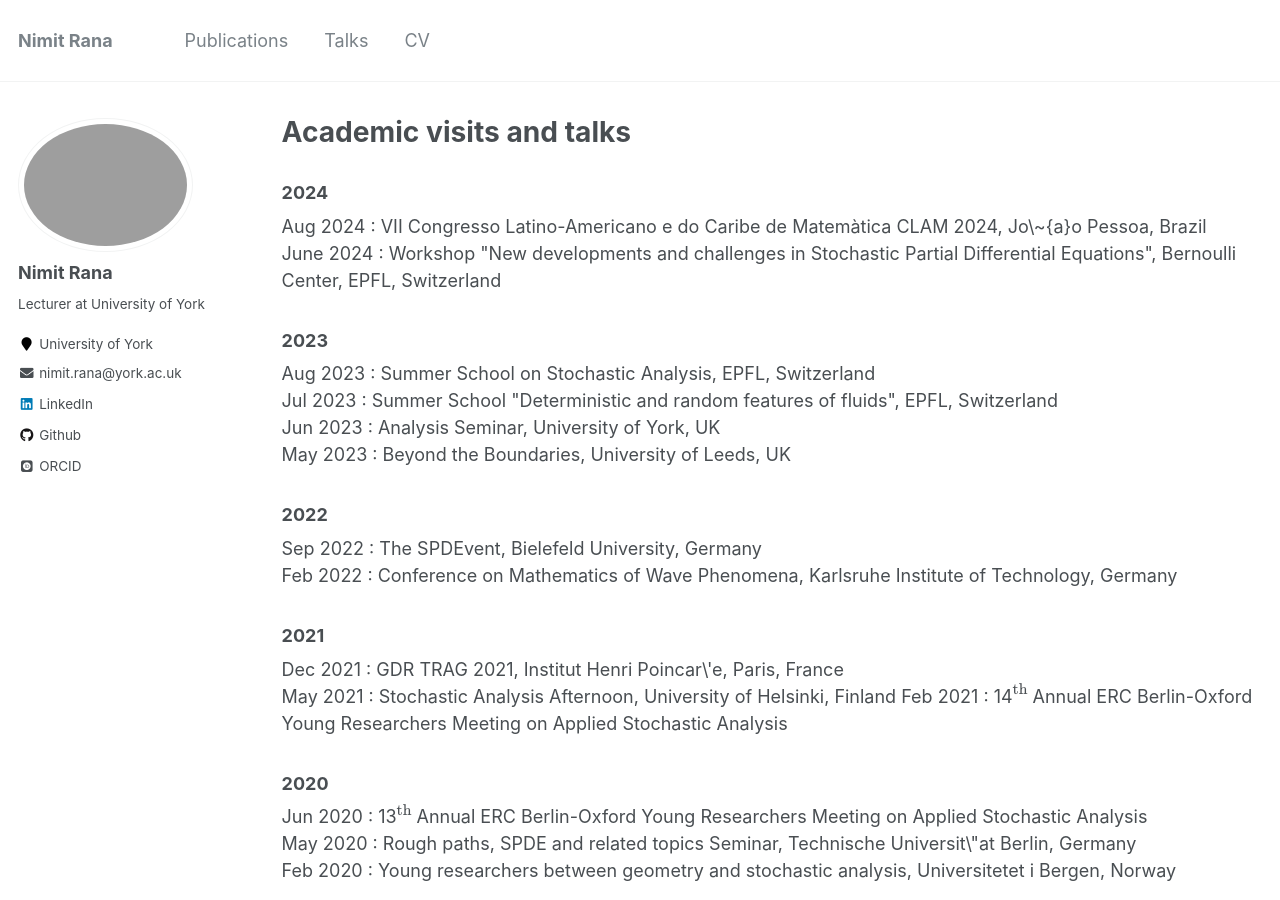
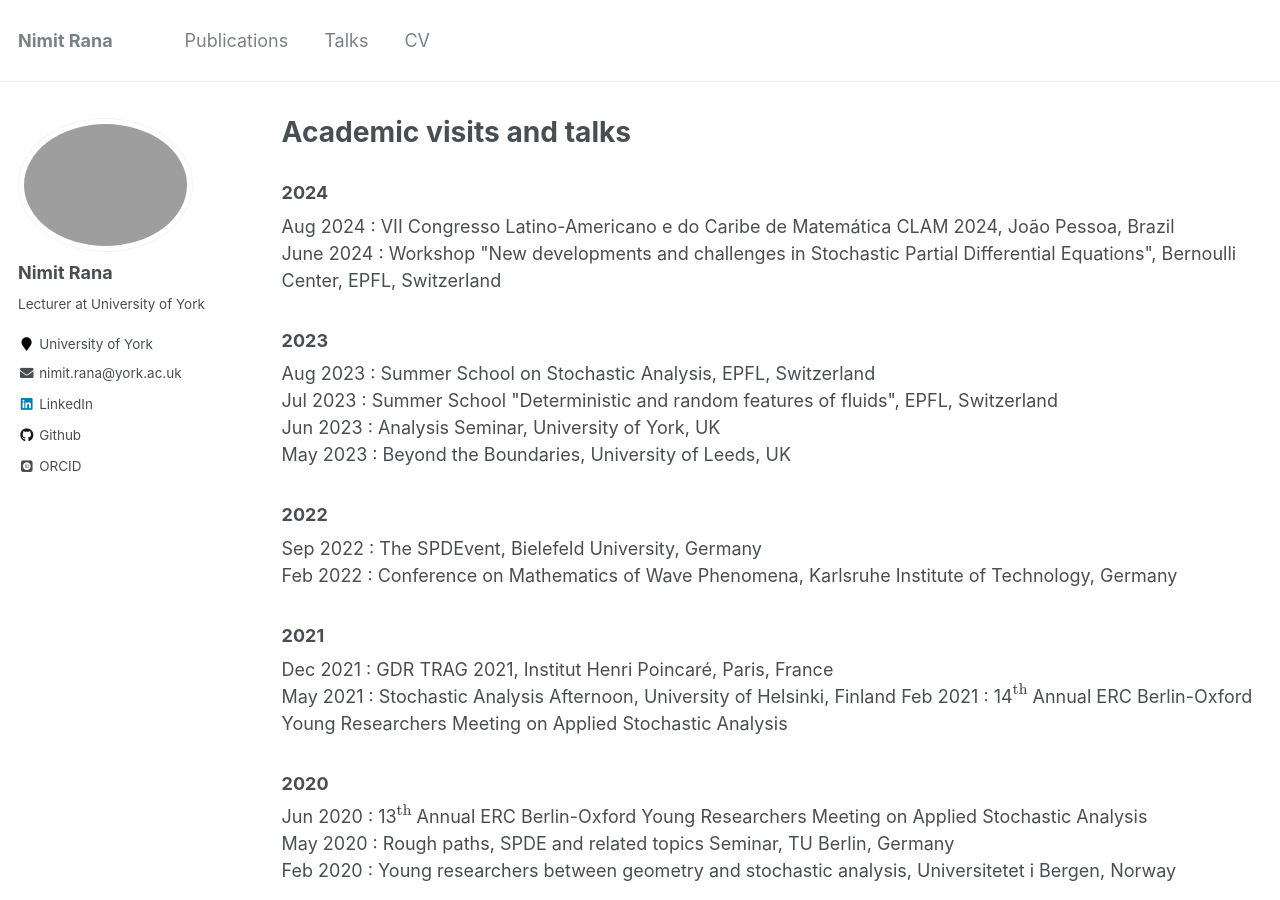
Before and after one commit to rananimit/rananimit.github.io, a Jekyll site: the page built from _pages/talks.html, in a window 1280 px wide and 900 px high. Built offline with Jekyll 4.4.1, drawn with Linux system fonts in a browser that asks for light colours; some web fonts are replaced; formulas are drawn with MathJax 3.

Commit message:
Update talks.html

```diff
--- a/_pages/talks.html
+++ b/_pages/talks.html
@@ -24,14 +24,14 @@ Feb 2022 : Conference on Mathematics of Wave Phenomena, Karlsruhe Institute of T
 <h3>
     <span style="font-weight: bold;">2021</span>
 </h3>
-Dec 2021 : GDR TRAG 2021, Institut Henri Poincar\'e, Paris, France<br>
+Dec 2021 : GDR TRAG 2021, Institut Henri Poincar&eacute, Paris, France<br>
 May 2021 : Stochastic Analysis Afternoon, University of Helsinki, Finland
 Feb 2021 : 14$^{\textrm{th}}$ Annual ERC Berlin-Oxford Young Researchers Meeting on Applied Stochastic Analysis<br>
 <h3>
     <span style="font-weight: bold;">2020</span>
 </h3>
 Jun 2020 : 13$^{\textrm{th}}$ Annual ERC Berlin-Oxford Young Researchers Meeting on Applied Stochastic Analysis<br>
-May 2020 : Rough paths, SPDE and related topics Seminar, Technische Universit\"at Berlin, Germany<br>
+May 2020 : Rough paths, SPDE and related topics Seminar, TU Berlin, Germany<br>
 Feb 2020 : Young researchers between geometry and stochastic analysis, Universitetet i Bergen, Norway<br>
 <h3>
     <span style="font-weight: bold;">2019</span>
```
Also changed, not shown: other parts of _pages/talks.html (+1 -1 lines).
